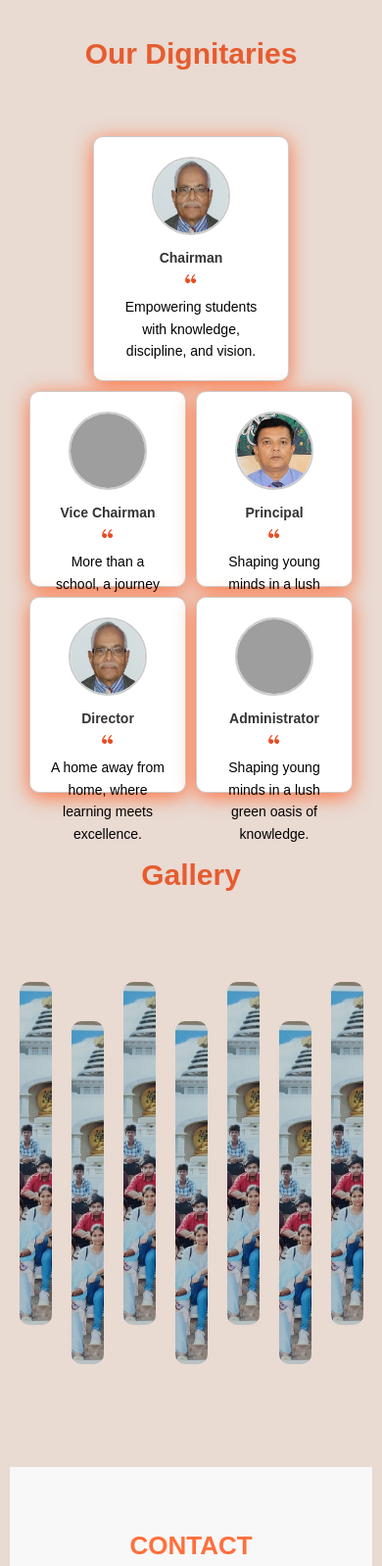
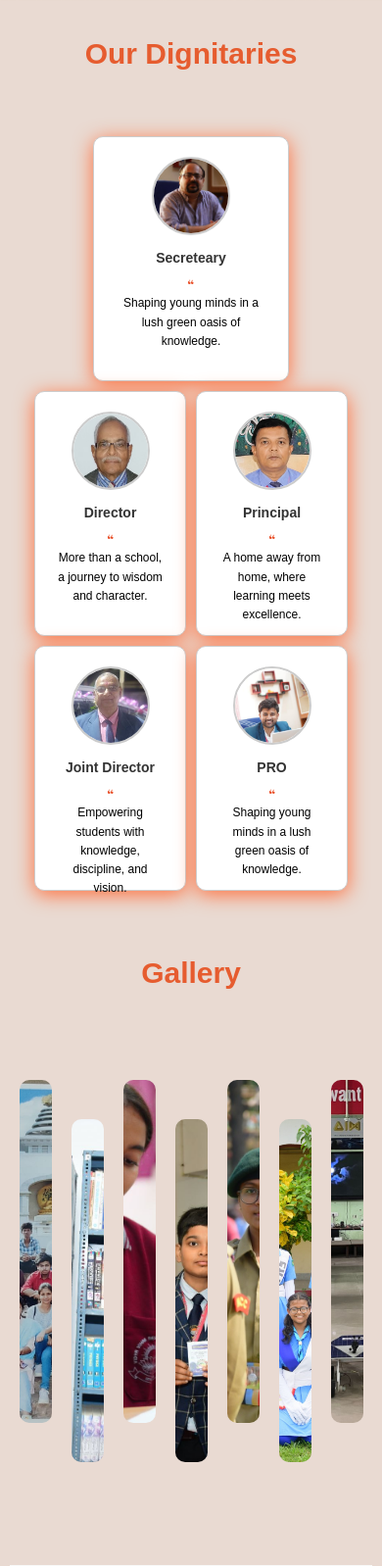
Before and after one commit to manishnitcalicut/Frontend, a Flask app: page / in a window 390 px wide. Shown: the part 1423-3021 px from the top of the page at 98% size. Run offline with Flask 3, Linux system fonts and the light colour scheme; some web fonts are replaced; grey boxes are pictures that could not be loaded.

Commit message:
pre-final

```diff
--- a/static/styles.css
+++ b/static/styles.css
@@ -379,24 +379,54 @@ nav {
 p{
     font-size: 14px;
 }
-@media (max-width: 768px) {
-    .box {
-        width: 160px;
-        padding: 20px;
-        border: 1px solid #ccc;
-        text-align: center;
-        border-radius: 10px;
-        box-shadow: 0 4px 20px #ff6f3c;
-        background-color: white;
-        height: 200px;
-        transition: transform 0.3s ease-in-out;
-    }
-    .box:nth-child(1){
-        height: 250px;
-        width: 200px;
+
+    @media (max-width: 768px) {
+        .dignitary-container {
+            display: flex;
+            flex-wrap: wrap;
+            justify-content: center;
+            align-items: center;
+            gap: 10px;
+        }
+
+
+
+        /* 🔹 Move Secreteary (3rd Box) to the Top */
+        .box:nth-child(3) {
+            order: -1; /* Moves it to the top */
+            width: 200px;
+            height: 250px;
+        }
+
+        /* 🔹 Director & Principal in One Row */
+        .box:nth-child(2),
+        .box:nth-child(4) {
+            order: 1;
+            width: calc(50% - 10px);
+            margin-top: 0;
+        }
+
+        /* 🔹 Joint Director & PRO in One Row */
+        .box:nth-child(1),
+        .box:nth-child(5) {
+            order: 2;
+            width: calc(50% - 10px);
+            margin-top: 0;
+        }
+        .image-quote img {
+            width: 10px;
+            /* margin-top: 2px; */
+        }
+        p{
+            font-size: 12px;
+        }
+        .designation {
+            font-size: 14px;
+            font-weight: bold;
+            color: #333;
+        }
     }
 
-}
 
 /* Gallery */
 
--- a/templates/Result.html
+++ b/templates/Result.html
@@ -135,7 +135,7 @@
             </tr>
             {% for subject, marks in results %}
             <tr>
-                <td>{{ subject }}</td>
+                <td>{{ subject.title() }}</td>
                 <td>{{ marks }}</td>
             </tr>
             {% endfor %}
--- a/templates/index.html
+++ b/templates/index.html
@@ -20,7 +20,7 @@
             <ul class="nav-links">
                 <li><a href="#">Home</a></li>
                 <li><a href="#about">About</a></li>
-                <li><a href="#gallery">Gallery</a></li>
+                <li><a href="#about">Gallery</a></li>
                 <li><a href="#contact">Contact Us</a></li>
                 <li class="dropdown">
                     <button class="dropbtn">Result</button>
@@ -68,9 +68,9 @@
     <div class="dignitary-container">
         <div class="box">
             <div class="image-container">
-                <img src="{{ url_for('static', filename='images/director.avif') }}" alt="Chairman" class="circular-image">
+                <img src="{{ url_for('static', filename='images/dnc.jpg') }}" alt="Secreteary" class="circular-image">
             </div>
-            <h3 class="designation">Chairman</h3>
+            <h3 class="designation">Joint Director</h3>
             <div class="image-quote">
                 <img src="{{url_for('static',filename='images/clarity_block-quote-line.png')}}" alt="Quote Image">
                 <p>Empowering students with knowledge, discipline, and vision.</p>
@@ -79,44 +79,44 @@
 
         <div class="box">
             <div class="image-container">
-                <img src="images/vice-chairman.png" alt="Vice Chairman" class="circular-image">
+                <img src="{{ url_for('static', filename='images/director.avif') }}" alt="Director" class="circular-image">
             </div>
-            <h3 class="designation">Vice Chairman</h3>
+            <h3 class="designation">Director</h3>
             <div class="image-quote">
-                <img src="images/clarity_block-quote-line.png" alt="Quote Image">
+                <img src="{{ url_for('static', filename='images/clarity_block-quote-line.png') }}" alt="Quote Image">
                 <p>More than a school, a journey to wisdom and character.</p>
             </div>
         </div>
 
         <div class="box">
             <div class="image-container">
-                <img src="images/principal.avif" alt="Principal" class="circular-image">
+                <img src="{{ url_for('static', filename='images/rajesh.jpg') }}" alt="Secreteary" class="circular-image">
             </div>
-            <h3 class="designation">Principal</h3>
+            <h3 class="designation">Secreteary</h3>
             <div class="image-quote">
-                <img src="images/clarity_block-quote-line.png" alt="Quote Image">
+                <img src="{{ url_for('static', filename='images/clarity_block-quote-line.png') }}" alt="Quote Image">
                 <p>Shaping young minds in a lush green oasis of knowledge.</p>
             </div>
         </div>
 
         <div class="box">
             <div class="image-container">
-                <img src="images/director.avif" alt="Director" class="circular-image">
+                <img src="{{ url_for('static', filename='images/principal.avif') }}" alt="Principal" class="circular-image">
             </div>
-            <h3 class="designation">Director</h3>
+            <h3 class="designation">Principal</h3>
             <div class="image-quote">
-                <img src="images/clarity_block-quote-line.png" alt="Quote Image">
+                <img src="{{ url_for('static', filename='images/clarity_block-quote-line.png') }}" alt="Quote Image">
                 <p>A home away from home, where learning meets excellence.</p>
             </div>
         </div>
 
         <div class="box">
             <div class="image-container">
-                <img src="images/administrator.png" alt="Administrator" class="circular-image">
+                <img src="{{ url_for('static', filename='images/rahul.jpg') }}" alt="PRO" class="circular-image">
             </div>
-            <h3 class="designation">Administrator</h3>
+            <h3 class="designation">PRO</h3>
             <div class="image-quote">
-                <img src="images/clarity_block-quote-line.png" alt="Quote Image">
+                <img src="{{ url_for('static', filename='images/clarity_block-quote-line.png') }}" alt="Quote Image">
                 <p>Shaping young minds in a lush green oasis of knowledge.</p>
             </div>
         </div>
@@ -125,12 +125,12 @@
     <h2 id="about-text">Gallery</h2>
     <div class="container1">
         <div class="card1"><img src="{{ url_for('static', filename='gallery/gallery12.jpg') }}" alt="Gallery Image 1"></div>
-        <div class="card1"><img src="{{ url_for('static', filename='gallery/gallery12.jpg') }}" alt="Gallery Image 2"></div>
-        <div class="card1"><img src="{{ url_for('static', filename='gallery/gallery12.jpg') }}" alt="Gallery Image 3"></div>
-        <div class="card1"><img src="{{ url_for('static', filename='gallery/gallery12.jpg') }}" alt="Gallery Image 4"></div>
-        <div class="card1"><img src="{{ url_for('static', filename='gallery/gallery12.jpg') }}" alt="Gallery Image 1"></div>
-        <div class="card1"><img src="{{ url_for('static', filename='gallery/gallery12.jpg') }}" alt="Gallery Image 2"></div>
-        <div class="card1"><img src="{{ url_for('static', filename='gallery/gallery12.jpg') }}" alt="Gallery Image 3"></div>
+        <div class="card1"><img src="{{ url_for('static', filename='gallery/gallery14.jpg') }}" alt="Gallery Image 2"></div>
+        <div class="card1"><img src="{{ url_for('static', filename='gallery/gallery15.jpg') }}" alt="Gallery Image 3"></div>
+        <div class="card1"><img src="{{ url_for('static', filename='gallery/gallery16.jpg') }}" alt="Gallery Image 4"></div>
+        <div class="card1"><img src="{{ url_for('static', filename='gallery/gallery17.jpg') }}" alt="Gallery Image 1"></div>
+        <div class="card1"><img src="{{ url_for('static', filename='gallery/gallery18.jpg') }}" alt="Gallery Image 2"></div>
+        <div class="card1"><img src="{{ url_for('static', filename='gallery/gallery11.jpg') }}" alt="Gallery Image 3"></div>
     </div>
 
     <!-- Contact Section -->
```
Also changed, not shown: static/gallery/gallery14.jpg (added), static/gallery/gallery15.jpg (added), static/gallery/gallery16.jpg (added), static/gallery/gallery17.jpg (added), static/gallery/gallery18.jpg (added), static/images/dnc.jpg (added), static/images/rahul.jpg (added), static/images/rajesh.jpg (added).
